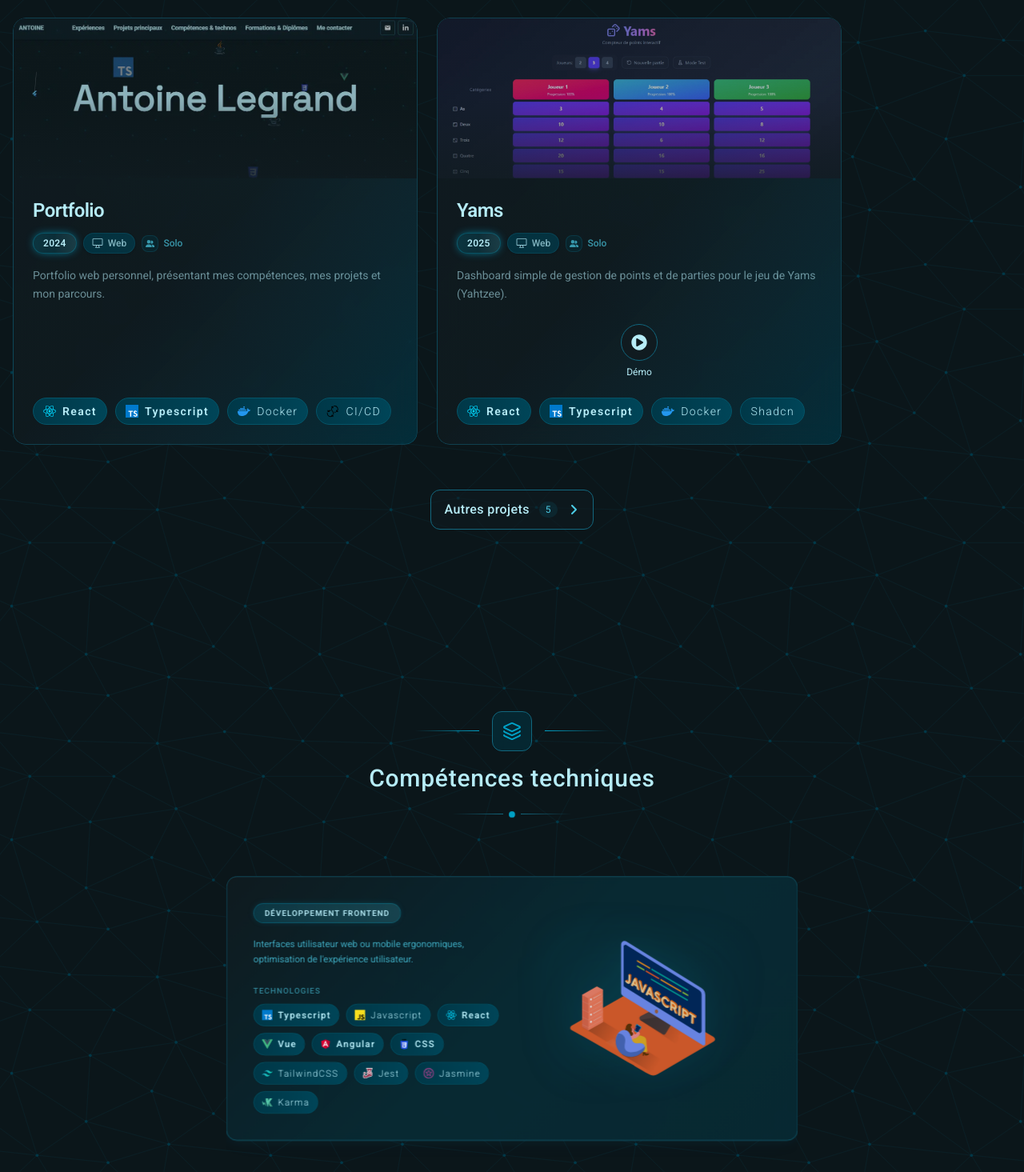
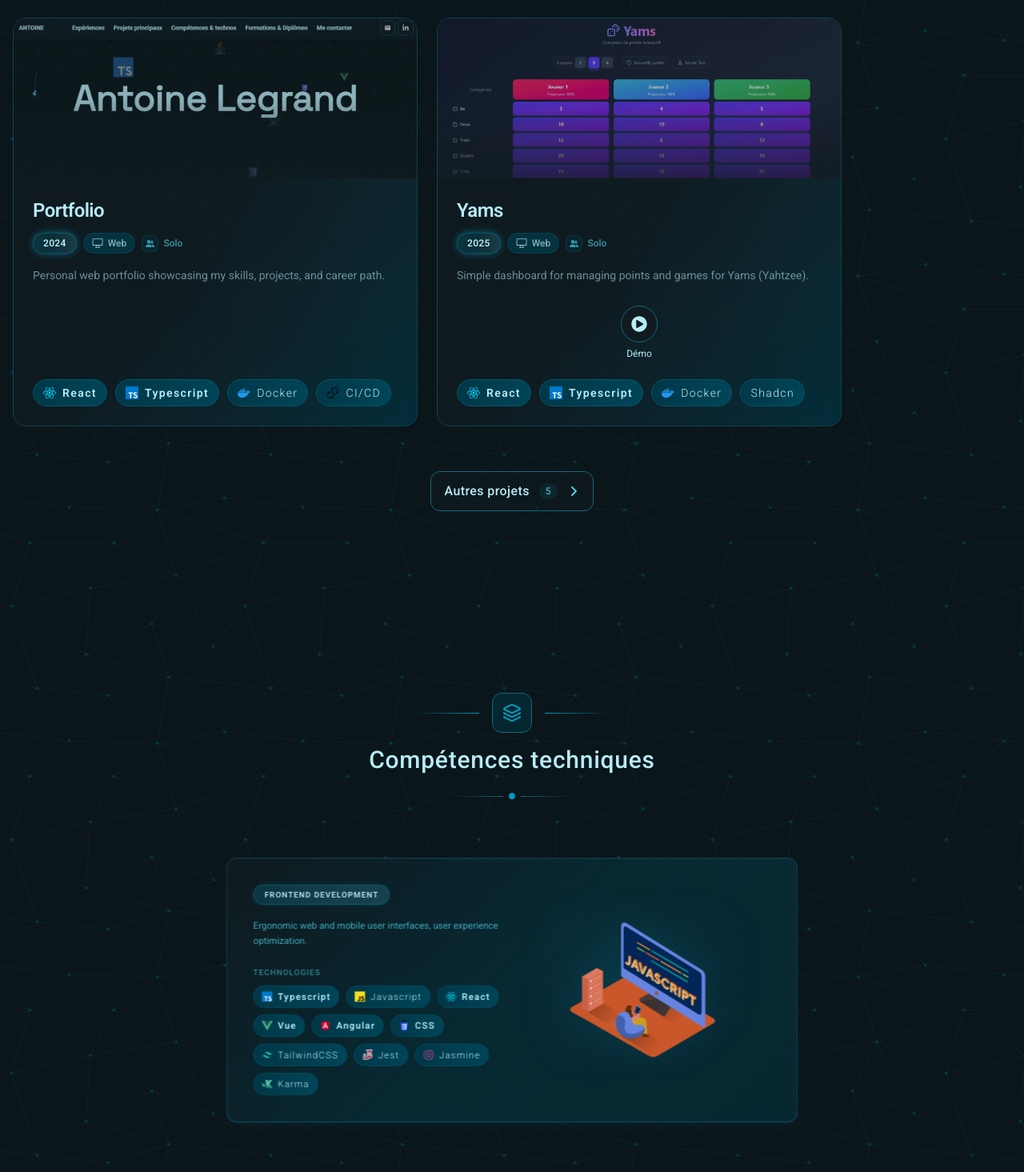
Before and after one commit to NaaviX/portfolio, a React (Vite) app: page / in a window 1280 px wide. Shown: the part 5009-6474 px from the top of the page at 80% size. Built offline with nearby package versions, Linux system fonts and the light colour scheme.

Commit message:
feat: add i18n for projects and skills

```diff
--- a/src/components/projects/components/card/BentoProjectCard.tsx
+++ b/src/components/projects/components/card/BentoProjectCard.tsx
@@ -1,4 +1,5 @@
 import { ChipList, LazyImage, MagneticButton, Title } from '@/components/common'
+import { useLanguage } from '@/i18n/LanguageContext'
 import { cn } from '@/lib/utils'
 import { motion } from 'framer-motion'
 import { FaCode, FaPlayCircle } from 'react-icons/fa'
@@ -89,6 +90,8 @@ const FeaturedCard = ({
     project: Project
     index: number
 }) => {
+    const { t } = useLanguage()
+    const description = t.projects[project.descriptionKey]
     return (
         <motion.div
             custom={index}
@@ -142,7 +145,7 @@ const FeaturedCard = ({
                                 <MembersBadge count={project.membersCount} />
                             </div>
                             <p className='text-primary-light/70 text-lg leading-relaxed mb-8 max-w-lg'>
-                                {project.description}
+                                {description}
                             </p>
                             <div className='flex justify-center mb-8'>
                                 <ActionButtons project={project} />
@@ -160,6 +163,8 @@ const FeaturedCard = ({
 }
 
 const LargeCard = ({ project, index }: { project: Project; index: number }) => {
+    const { t } = useLanguage()
+    const description = t.projects[project.descriptionKey]
     return (
         <motion.div
             custom={index}
@@ -214,7 +219,7 @@ const LargeCard = ({ project, index }: { project: Project; index: number }) => {
                             />
                         </div>
                         <p className='text-primary-light/60 text-sm leading-relaxed mb-5 flex-1'>
-                            {project.description}
+                            {description}
                         </p>
                         <div className='flex justify-center mb-5'>
                             <ActionButtons project={project} size='small' />
@@ -237,6 +242,8 @@ const MediumCard = ({
     project: Project
     index: number
 }) => {
+    const { t } = useLanguage()
+    const description = t.projects[project.descriptionKey]
     return (
         <motion.div
             custom={index}
@@ -291,7 +298,7 @@ const MediumCard = ({
                             />
                         </div>
                         <p className='text-primary-light/55 text-sm leading-relaxed mb-5 flex-1 line-clamp-3'>
-                            {project.description}
+                            {description}
                         </p>
                         <div className='flex justify-center mb-4'>
                             <ActionButtons project={project} size='small' />
@@ -314,6 +321,8 @@ const CompactCard = ({
     project: Project
     index: number
 }) => {
+    const { t } = useLanguage()
+    const description = t.projects[project.descriptionKey]
     return (
         <motion.div
             custom={index}
@@ -360,7 +369,7 @@ const CompactCard = ({
                             />
                         </div>
                         <p className='text-primary-light/50 text-xs leading-relaxed line-clamp-2 mb-3'>
-                            {project.description}
+                            {description}
                         </p>
                         <div className='flex justify-center mb-3'>
                             <ActionButtons project={project} size='tiny' />
--- a/src/components/projects/components/card/ProjectCard.tsx
+++ b/src/components/projects/components/card/ProjectCard.tsx
@@ -7,6 +7,7 @@ import {
     Subtitle,
     Title,
 } from '@/components/common'
+import { useLanguage } from '@/i18n/LanguageContext'
 import { FaCode, FaPlayCircle } from 'react-icons/fa'
 import { FaUserGroup } from 'react-icons/fa6'
 import { GoDeviceDesktop, GoDeviceMobile } from 'react-icons/go'
@@ -19,6 +20,8 @@ interface ProjectCardProps {
 
 export const ProjectCard = (props: ProjectCardProps) => {
     const project: Project = props.project
+    const { t } = useLanguage()
+    const description = t.projects[project.descriptionKey]
     return (
         <motion.div
             className='w-full md:w-[49%] h-full my-2'
@@ -56,7 +59,7 @@ export const ProjectCard = (props: ProjectCardProps) => {
                                 <Subtitle>{project.year}</Subtitle>
                             </div>
                             <div className='text-center flex items-center min-h-24'>
-                                {project.description}
+                                {description}
                             </div>
                             <div className='w-[30%] flex justify-evenly'>
                                 {project.gitLink ? (
--- a/src/components/projects/projects.data.ts
+++ b/src/components/projects/projects.data.ts
@@ -55,8 +55,7 @@ export const projectsData: Project[] = [
     {
         name: 'Too Many Cooks',
         type: 'WEB',
-        description:
-            "Dashboard d'analyse des différentes stratégies d'arbitrage de funding rates entre plusieurs échanges décentralisés de cryptomonnaie.",
+        descriptionKey: 'tooManyCooks',
         year: '2025',
         skills: [
             reactSkill,
@@ -79,8 +78,7 @@ export const projectsData: Project[] = [
     {
         name: 'Too Many Cooks - Prediction',
         type: 'WEB',
-        description:
-            "Dashboard d'analyse des différentes stratégies d'arbitrage entre plusieurs plateformes de marché de prédiction, utilisant l'IA.",
+        descriptionKey: 'tooManyCooksPrediction',
         year: '2025',
         skills: [
             reactSkill,
@@ -97,8 +95,7 @@ export const projectsData: Project[] = [
     {
         name: 'At the Mos bar',
         type: 'WEB',
-        description:
-            "Site web de présentation d'une cave à bière. Un backoffice est également disponible pour gérer les produits, les stocks et les évènements.",
+        descriptionKey: 'atTheMosBar',
         year: '2024',
         skills: [
             reactSkill,
@@ -119,8 +116,7 @@ export const projectsData: Project[] = [
     {
         name: 'Portfolio',
         type: 'WEB',
-        description:
-            'Portfolio web personnel, présentant mes compétences, mes projets et mon parcours.',
+        descriptionKey: 'portfolio',
         year: '2024',
         skills: [
             reactSkill,
@@ -136,8 +132,7 @@ export const projectsData: Project[] = [
     {
         name: 'Yams',
         type: 'WEB',
-        description:
-            'Dashboard simple de gestion de points et de parties pour le jeu de Yams (Yahtzee).',
+        descriptionKey: 'yams',
         year: '2025',
         skills: [reactSkill, typescriptSkill, dockerSkill, shadcnSkill],
         images: [Yams],
@@ -147,8 +142,7 @@ export const projectsData: Project[] = [
     {
         name: 'Groom',
         type: 'WEB',
-        description:
-            'Application web de gestion de projet, permettant une communication simplifiée entre les développeurs et les clients.',
+        descriptionKey: 'groom',
         year: '2022',
         skills: [
             vueSkill,
@@ -165,8 +159,7 @@ export const projectsData: Project[] = [
     {
         name: 'FirstCab',
         type: 'WEB',
-        description:
-            'Site vitrine pour une entreprise de transport de personnes',
+        descriptionKey: 'firstcab',
         year: '2023',
         skills: [reactSkill, expressSkill, chakraSkill],
         images: [Firstcab],
@@ -175,7 +168,7 @@ export const projectsData: Project[] = [
     {
         name: 'Teedly',
         type: 'MOBILE',
-        description: "PoC d'une application mobile d'assistant shopping",
+        descriptionKey: 'teedly',
         year: '2024',
         skills: [reactNativeSkill],
         images: [Teedly, Teedly1, Teedly2, Teedly3, Teedly4],
@@ -185,8 +178,7 @@ export const projectsData: Project[] = [
     {
         name: 'ESIEE +',
         type: 'MOBILE',
-        description:
-            "Application mobile du BDE ESIEE Paris, pensée pour tous les étudiants de l'école",
+        descriptionKey: 'esieePlus',
         year: '2019',
         skills: [
             flutterSkill,
@@ -213,7 +205,7 @@ export const projectsData: Project[] = [
     {
         name: 'Ancien portfolio',
         type: 'WEB',
-        description: 'Mon premier portfolio, créé en 2017',
+        descriptionKey: 'oldPortfolio',
         year: '2017',
         skills: [vueSkill, jquerySkill, bootstrapSkill, cssSkill],
         images: [OldPortfolio],
--- a/src/components/projects/projects.type.ts
+++ b/src/components/projects/projects.type.ts
@@ -3,7 +3,7 @@ import { Skill } from '../skills'
 export interface Project {
     name: string
     type: 'WEB' | 'MOBILE' | 'APP'
-    description: string
+    descriptionKey: keyof typeof import('@/i18n/translations').translations.en.projects
     year: string
     skills: Skill[]
 
--- a/src/components/skills/Skills.tsx
+++ b/src/components/skills/Skills.tsx
@@ -22,7 +22,7 @@ export const Skills = () => {
                     <SkillsCard
                         skillCategory={skillCategory}
                         i={i}
-                        key={'skill_cat_' + skillCategory.name.toString()}
+                        key={'skill_cat_' + skillCategory.nameKey}
                         progress={scrollYProgress}
                         range={[i * 0.25, 1]}
                         targetScale={targetScale}
--- a/src/components/skills/components/card/_SkillsCardBody.tsx
+++ b/src/components/skills/components/card/_SkillsCardBody.tsx
@@ -1,4 +1,5 @@
 import { ChipList, Title } from '@/components/common'
+import { useLanguage } from '@/i18n/LanguageContext'
 import { motion, Variants } from 'framer-motion'
 import { SkillCategory } from '../../skills.type'
 
@@ -25,6 +26,9 @@ const imageVariants: Variants = {
 
 export const SkillsCardBody = (props: SkillCardBodyProps) => {
     const { skillCategory } = props
+    const { t } = useLanguage()
+    const categoryName = t.skills.categories[skillCategory.nameKey]
+    const categoryDescription = t.skills.descriptions[skillCategory.nameKey]
     return (
         <motion.div
             variants={contentVariants}
@@ -33,13 +37,13 @@ export const SkillsCardBody = (props: SkillCardBodyProps) => {
             <div className='flex flex-col flex-1 gap-5'>
                 <div className='flex flex-wrap items-center gap-3'>
                     <span className='px-4 py-1.5 text-xs font-semibold uppercase tracking-widest bg-gradient-to-r from-primary/20 to-primary-dark/20 text-primary-light rounded-full border border-primary/30 shadow-[0_0_12px_-3px_rgba(0,162,199,0.3)]'>
-                        {skillCategory.name.toString()}
+                        {categoryName}
                     </span>
                 </div>
 
-                {skillCategory.description && (
+                {categoryDescription && (
                     <p className='text-primary-dark/80 text-sm leading-relaxed'>
-                        {skillCategory.description}
+                        {categoryDescription}
                     </p>
                 )}
 
--- a/src/components/skills/skills.data.ts
+++ b/src/components/skills/skills.data.ts
@@ -336,9 +336,7 @@ export const MockitoSkill: Skill = {
 }
 
 export const frontSkillCategory: SkillCategory = {
-    name: SKILL_TYPE.WEBFRONT,
-    description:
-        "Interfaces utilisateur web ou mobile ergonomiques, optimisation de l'expérience utilisateur.",
+    nameKey: SKILL_TYPE.WEBFRONT,
     color: 'rgb(43, 93, 108)',
     skills: [
         typescriptSkill,
@@ -356,9 +354,7 @@ export const frontSkillCategory: SkillCategory = {
 }
 
 export const backSkillCategory: SkillCategory = {
-    name: SKILL_TYPE.WEBBACK,
-    description:
-        'Couche responsable de la gestion de données et de la logique métier.',
+    nameKey: SKILL_TYPE.WEBBACK,
     color: '#0f172a',
     skills: [
         javaSkill,
@@ -375,9 +371,7 @@ export const backSkillCategory: SkillCategory = {
 }
 
 export const devToolsSkillCategory: SkillCategory = {
-    name: SKILL_TYPE.DEVTOOLS,
-    description:
-        "Divers outils de développement et d'intégration continue utilisés lors de mes précédents projets.",
+    nameKey: SKILL_TYPE.DEVTOOLS,
     color: '#0f172a',
     skills: [
         gitSkill,
@@ -394,8 +388,7 @@ export const devToolsSkillCategory: SkillCategory = {
 }
 
 export const practicesSkillCategory: SkillCategory = {
-    name: SKILL_TYPE.PRACTICES,
-    description: '',
+    nameKey: SKILL_TYPE.PRACTICES,
     color: '#0f172a',
     skills: [
         agileSkill,
@@ -412,8 +405,7 @@ export const practicesSkillCategory: SkillCategory = {
 }
 
 export const mobileSkillCategory: SkillCategory = {
-    name: SKILL_TYPE.MOBILE,
-    description: 'Applications mobiles Android et iOS.',
+    nameKey: SKILL_TYPE.MOBILE,
     color: '#0f172a',
     skills: [reactNativeSkill, flutterSkill, androidSkill],
     image: SkillMobileImage,
--- a/src/components/skills/skills.type.ts
+++ b/src/components/skills/skills.type.ts
@@ -1,11 +1,11 @@
 import { FC, SVGProps } from 'react'
 
 export enum SKILL_TYPE {
-    WEBFRONT = 'Développement frontend',
-    WEBBACK = 'Développement backend & données',
-    DEVTOOLS = 'Outils & CI/CD',
-    MOBILE = 'Développement mobile',
-    PRACTICES = 'Méthodologies et bonnes pratiques',
+    WEBFRONT = 'frontend',
+    WEBBACK = 'backend',
+    DEVTOOLS = 'devtools',
+    MOBILE = 'mobile',
+    PRACTICES = 'practices',
 }
 
 export enum SKILL_NAME {
@@ -79,8 +79,7 @@ export interface Skill {
 }
 
 export interface SkillCategory {
-    name: SKILL_TYPE | keyof SKILL_TYPE
-    description: string
+    nameKey: SKILL_TYPE
     color: string
     skills: Array<Skill>
     image: FC<SVGProps<SVGSVGElement>>
--- a/src/i18n/translations.ts
+++ b/src/i18n/translations.ts
@@ -98,6 +98,16 @@ export const translations = {
                 devtools: 'Outils & CI/CD',
                 mobile: 'Développement mobile',
                 practices: 'Méthodologies et bonnes pratiques',
+            },
+            descriptions: {
+                frontend:
+                    "Interfaces utilisateur web ou mobile ergonomiques, optimisation de l'expérience utilisateur.",
+                backend:
+                    'Couche responsable de la gestion de données et de la logique métier.',
+                devtools:
+                    "Divers outils de développement et d'intégration continue utilisés lors de mes précédents projets.",
+                mobile: 'Applications mobiles Android et iOS.',
+                practices: '',
             },
             names: {
                 uiux: 'Notions UI/UX',
@@ -228,6 +238,16 @@ export const translations = {
                 mobile: 'Mobile Development',
                 practices: 'Methodologies & Best Practices',
             },
+            descriptions: {
+                frontend:
+                    'Ergonomic web and mobile user interfaces, user experience optimization.',
+                backend:
+                    'Layer responsible for data management and business logic.',
+                devtools:
+                    'Various development and continuous integration tools used in my previous projects.',
+                mobile: 'Android and iOS mobile applications.',
+                practices: '',
+            },
             names: {
                 uiux: 'UI/UX Knowledge',
                 solid: 'SOLID Principles',
```
